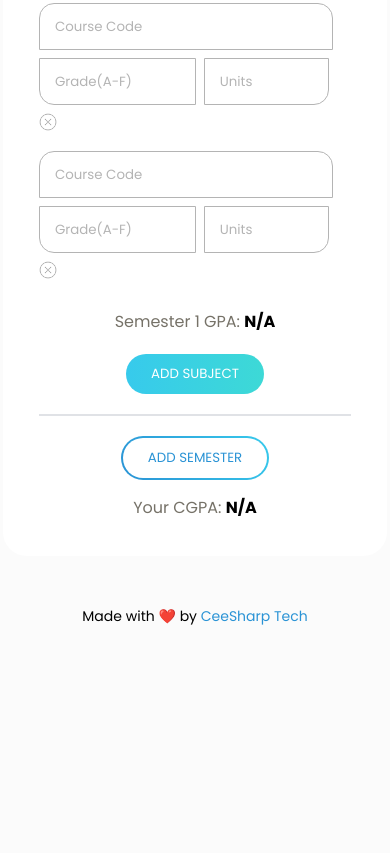
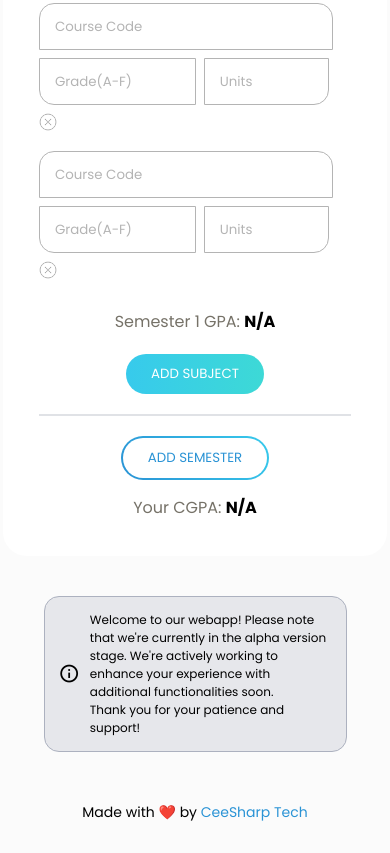
Before and after one commit to ceesharptech/cgpa-calculator, a plain HTML site: page index.html in a window 390 px wide. Shown: the part 356-1209 px from the top of the page. Before the commit the page ends 1013 px from the top, so only its background shows below. Drawn offline with nearby package versions, Linux system fonts and the light colour scheme; files whose address does not match are found by name.

Commit message:
adding info section

```diff
--- a/index.html
+++ b/index.html
@@ -52,6 +52,15 @@
         </div>
     </div>
 
+    <div class="infoSection">
+        <div class="infoContainer">
+            <div class="infoTextContainer">
+                <i class="ri-information-line ri-lg"></i>
+                <p class="infoMessage">Welcome to our webapp! Please note that we're currently in the alpha version stage. We're actively working to enhance your experience with additional functionalities soon.<br> Thank you for your patience and support!</p>
+            </div>
+        </div>
+    </div>
+
     <footer class="endSection">
         <p class="endMsg">Made with ❤️ by <a class="footer-link" href="https://github.com/ceesharptech">CeeSharp Tech</a></h3>
     </footer>
--- a/script.js
+++ b/script.js
@@ -59,8 +59,8 @@ document.addEventListener("DOMContentLoaded", function() {
 
         // HTML for the new block
         newBlock.innerHTML = `
-        <input type="text" class="textInput subName" id="subjectName" placeholder="Subject Name" required>
-        <input type="text" class="textInput grade" id="subjectGrade" placeholder="Grade" required>
+        <input type="text" class="textInput subName" id="subjectName" placeholder="Course Code" required>
+        <input type="text" class="textInput grade" id="subjectGrade" placeholder="Grade(A-F)" required>
         <input type="number" class="textInput unit" id="subjectUnits" placeholder="Units" required min="1">
         <img class="cancel-icon" src="icons8-cancel-32.png" alt="">
         `;
--- a/style.css
+++ b/style.css
@@ -162,6 +162,35 @@ hr {
     color: black;
 }
 
+.infoSection {
+    margin-top: 40px;
+    display: flex;
+    align-items: center;
+    justify-content: center;
+    flex-direction: row;
+}
+
+.infoContainer {
+    display: flex;
+    align-items: center;
+    background-color: #e6e7eb;
+    width: 50%;
+    height: auto;
+    border-radius: 15px;
+    border: 1px solid #acb1bf;
+    padding: 14px 14px 14px 10px;
+}
+
+.infoTextContainer {
+    display: flex;
+    align-items: center;
+    gap: 10px;
+}
+
+.infoMessage {
+    font-size: 14px;
+}
+
 .endSection {
     display: block;
     margin-top: 50px;
@@ -223,6 +252,21 @@ hr {
         height: 23px;
     }
 
+    .infoContainer {
+        display: flex;
+        align-items: center;
+        background-color: #e6e7eb;
+        width: 70%;
+        height: auto;
+        border-radius: 15px;
+        border: 1px solid #acb1bf;
+        padding: 14px;
+    }
+
+    .infoMessage {
+        font-size: 12px;
+    }
+
   }
 
   @media only screen and (max-width: 400px) {
```
